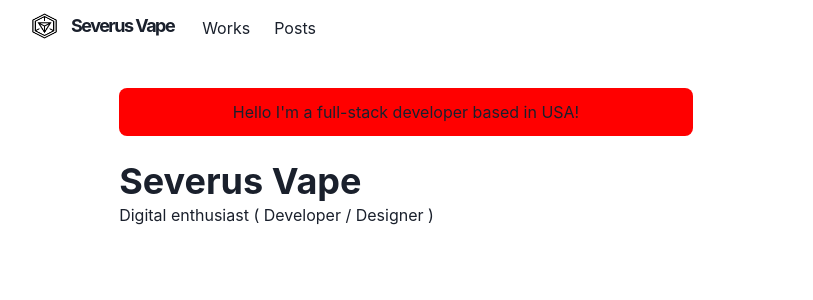
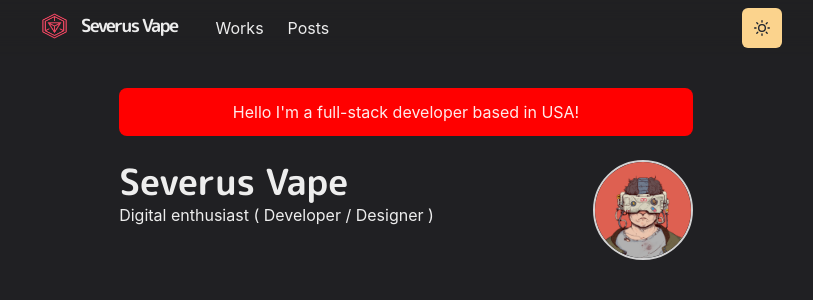
Before and after one commit to SeverusVape/severus-homepage, a Next.js app: page / in a window 1280 px wide. Shown: the top 300 px of the page, without its empty margins (234-1047 px from the left). Built offline with nearby package versions, Linux system fonts and the light colour scheme.

Commit message:
ToggleColorButton, Fonts, Profile Image

```diff
--- /dev/null
+++ b/components/fonts.js
@@ -0,0 +1,18 @@
+const Fonts = () => (
+    <style jsx global>{`
+        @import url("https://fonts.googleapis.com/css2?family=M+PLUS+Rounded+1c:wght@300;400;700&display=swap");
+    `}</style>
+);
+export default Fonts;
+
+// import { Global } from "@emotion/react";
+
+// const Fonts = () => {
+//     <Global
+//         styles={`
+//     @import url('https://fonts.googleapis.com/css2?family=M+PLUS+Rounded+1c:wght@300;400;700&display=swap');
+//     `}
+//     />;
+// };
+
+// export default Fonts;
--- a/components/logo.js
+++ b/components/logo.js
@@ -10,7 +10,7 @@ const LogoBox = styled.span`
     align-items: center;
     height: 30px;
     line-height: 20px;
-    padding: 4x 10px 10px 10px;
+    padding: 10px;
 
     img {
         transition: 0.2s ease;
--- a/components/navbar.js
+++ b/components/navbar.js
@@ -15,6 +15,7 @@ import {
     useColorModeValue,
 } from "@chakra-ui/react";
 import { HamburgerIcon } from "@chakra-ui/icons";
+import ThemeToggleButton from "./theme-toggle-button";
 
 const LinkItem = ({ href, path, children }) => {
     const active = path === href;
@@ -75,6 +76,7 @@ const Navbar = (props) => {
                     </LinkItem>
                 </Stack>
                 <Box flex={1} align="right">
+                    <ThemeToggleButton />
                     <Box ml={2} display={{ base: "inline-block", md: "none" }}>
                         <Menu>
                             <MenuButton
--- /dev/null
+++ b/components/theme-toggle-button.js
@@ -0,0 +1,29 @@
+import { AnimatePresence, motion } from "framer-motion";
+import { IconButton, useColorMode, useColorModeValue } from "@chakra-ui/react";
+import { SunIcon, MoonIcon } from "@chakra-ui/icons";
+
+const ThemeToggleButton = () => {
+    const { toggleColorMode } = useColorMode();
+
+    return (
+        <AnimatePresence exitBeforeEnter initial={false}>
+            <motion.div
+                style={{ display: "inline-block" }}
+                key={useColorModeValue("light", "dark")}
+                initial={{ y: -20, opacity: 0 }}
+                animate={{ y: 0, opacity: 1 }}
+                exit={{ y: 20, opacity: 0 }}
+                transition={{ duration: 0.2 }}
+            >
+                <IconButton
+                    aria-label="Toggle theme"
+                    colorScheme={useColorModeValue("purple", "orange")}
+                    icon={useColorModeValue(<MoonIcon />, <SunIcon />)}
+                    onClick={toggleColorMode}
+                ></IconButton>
+            </motion.div>
+        </AnimatePresence>
+    );
+};
+
+export default ThemeToggleButton;
--- a/lib/theme.js
+++ b/lib/theme.js
@@ -10,8 +10,8 @@ const styles = {
 };
 
 const components = {
-    Hesding: {
-        varians: {
+    Heading: {
+        variants: {
             "section-title": {
                 textDecoration: "underline",
                 fontSize: 20,
--- a/pages/_app.js
+++ b/pages/_app.js
@@ -1,9 +1,12 @@
 import { ChakraProvider } from "@chakra-ui/react";
 import Layout from "../components/layouts/main";
+import Fonts from "../components/fonts";
+import theme from "../lib/theme";
 
 const Website = ({ Component, pageProps, router }) => {
     return (
-        <ChakraProvider>
+        <ChakraProvider theme={theme}>
+            <Fonts />
             <Layout router={router}></Layout>
             <Component {...pageProps} key={router.route} />
         </ChakraProvider>
--- /dev/null
+++ b/pages/_document.js
@@ -0,0 +1,20 @@
+import { ColorModeScript } from "@chakra-ui/react";
+import NextDocument, { Html, Head, Main, NextScript } from "next/document";
+import theme from "../lib/theme";
+
+export default class Document extends NextDocument {
+    render() {
+        return (
+            <Html lang="en">
+                <Head />
+                <body>
+                    <ColorModeScript
+                        initialColorMode={theme.config.initialColorMode}
+                    />
+                    <Main />
+                    <NextScript />
+                </body>
+            </Html>
+        );
+    }
+}
--- a/pages/index.js
+++ b/pages/index.js
@@ -1,4 +1,4 @@
-import { Container, Box, Heading } from "@chakra-ui/react";
+import { Container, Box, Heading, Image } from "@chakra-ui/react";
 
 const Page = () => {
     return (
@@ -14,6 +14,23 @@ const Page = () => {
                     </Heading>
                     <p>Digital enthusiast ( Developer / Designer )</p>
                 </Box>
+                <Box
+                    flexShrink={0}
+                    mt={{ base: 4, md: 0 }}
+                    ml={{ md: 6 }}
+                    align="center"
+                >
+                    <Image
+                        borderColor="whiteAlpha.800"
+                        borderWidth={2}
+                        borderStyle="solid"
+                        maxWidth="100px"
+                        display="inline-block"
+                        borderRadius="full"
+                        src="/images/severus.jpg"
+                        alt="Profile Img"
+                    />
+                </Box>
             </Box>
         </Container>
     );
```
Also changed, not shown: public/images/ingress-dark.png, public/images/ingress-white.png (added).
